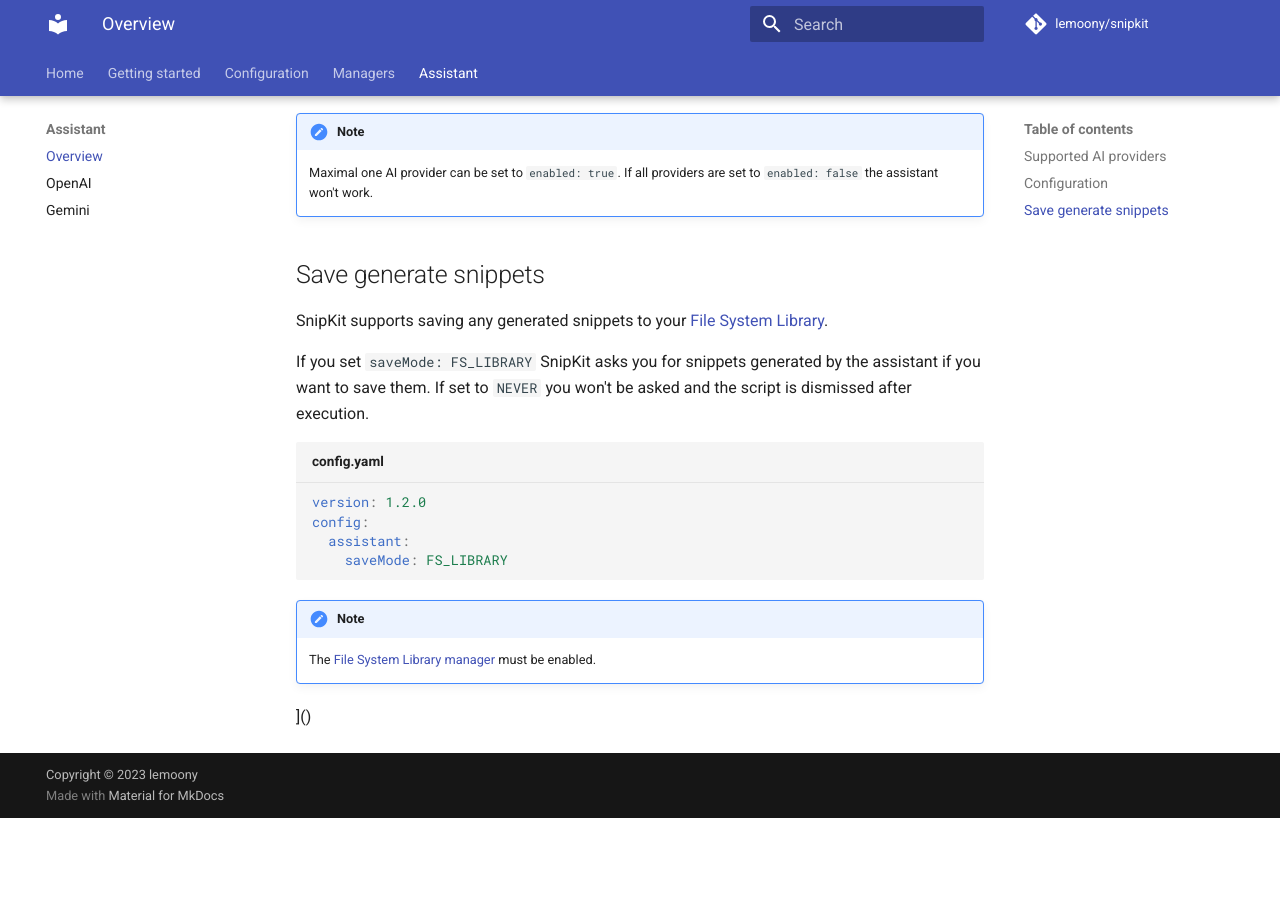
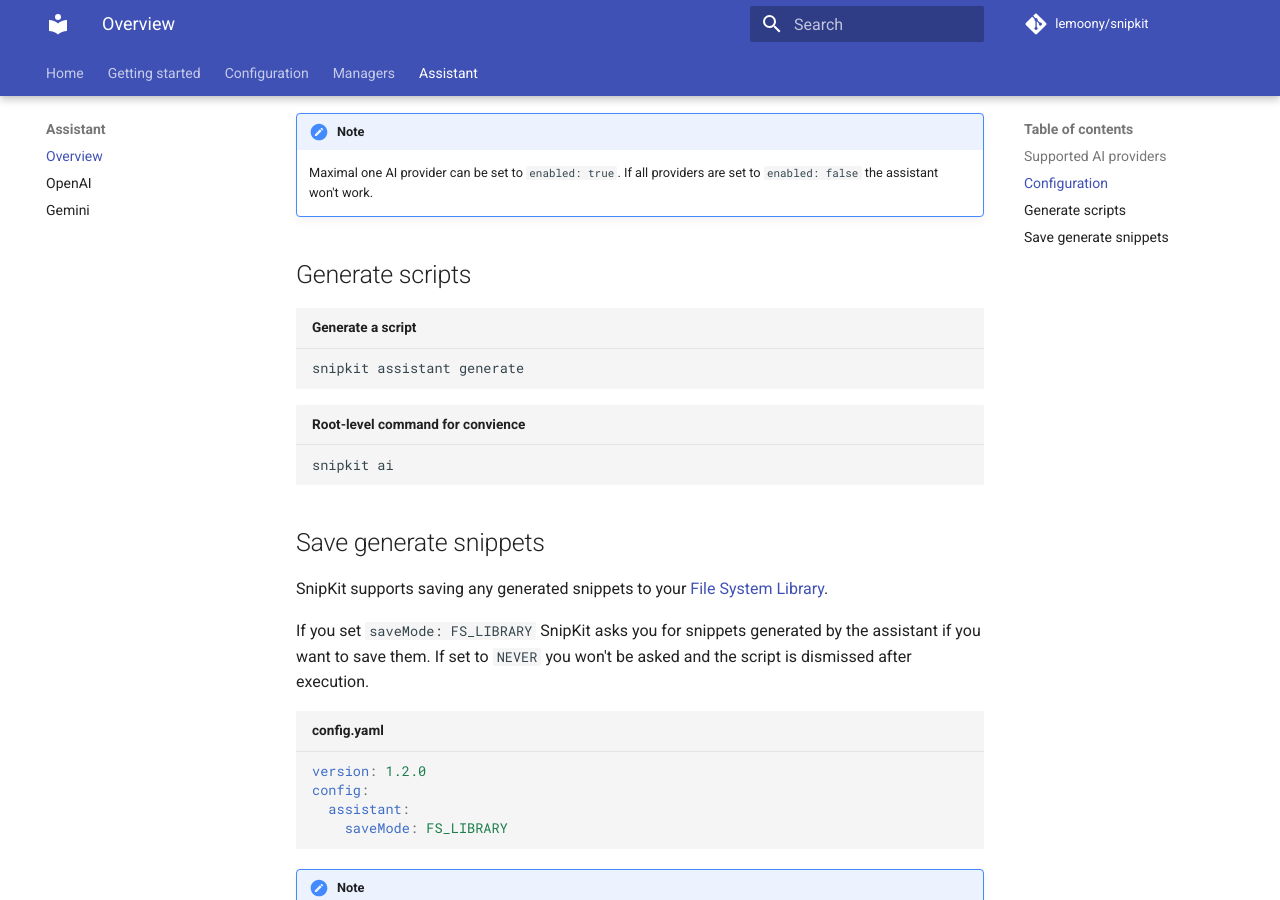
Before and after one commit to lemoony/snipkit, an MkDocs documentation site: the page built from docs/assistant/index.md, in a window 1280 px wide and 900 px high, scrolled down 1307 px. Built offline with MkDocs 1.6.1 and Material for MkDocs 9.7.7, drawn with Linux system fonts in a browser that asks for light colours; comment, search, counter and statistics services are not loaded; the version menu is left out; before the commit the page ends 2125 px from its top, so only the background shows below that.

Commit message:
Updated docs/assistant/index.md

````diff
--- a/docs/assistant/index.md
+++ b/docs/assistant/index.md
@@ -38,6 +38,16 @@ config:
 !!! note
     Maximal one AI provider can be set to `enabled: true`. If all providers are set to `enabled: false` the assistant won't work.
 
+## Generate scripts
+
+```sh title="Generate a script"
+snipkit assistant generate
+```
+
+```sh title="Root-level command for convience"
+snipkit ai
+```
+
 ## Save generate snippets
 
 SnipKit supports saving any generated snippets to your [File System Library][fslibrary].
@@ -55,4 +65,3 @@ config:
     The [File System Library manager][fslibrary] must be enabled.
 
 [fslibrary]: ../managers/fslibrary.md
-]()
````
